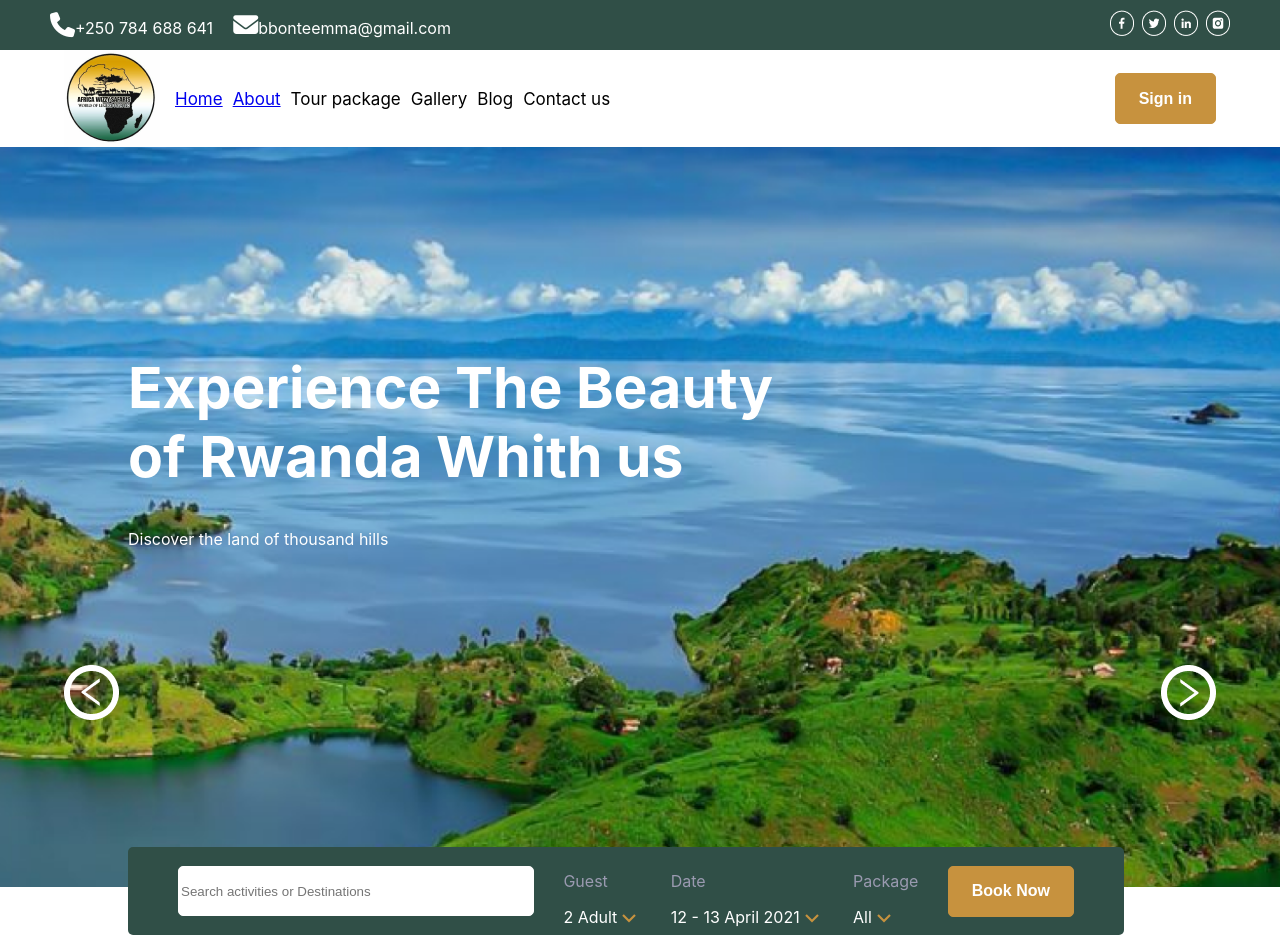
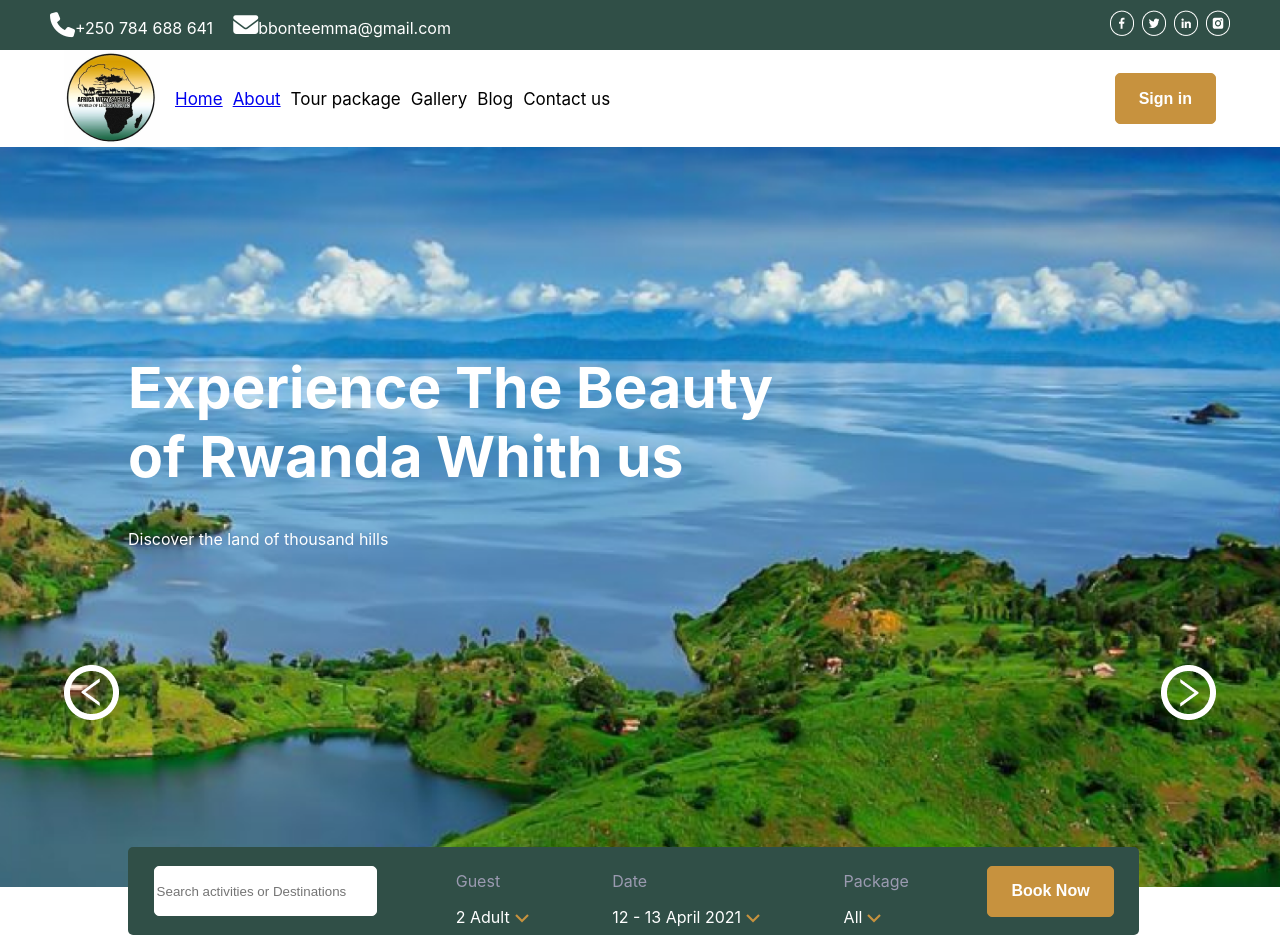
Before and after one commit to kadjialan/figma-page-react, a React (Create React App) app: page / in a window 1280 px wide. Shown: the top 952 px of the page. Built offline with nearby package versions, Linux system fonts and the light colour scheme.

Commit message:
modifying navbar design

```diff
--- a/src/Pages/Home/Subsearch/Subsearch.css
+++ b/src/Pages/Home/Subsearch/Subsearch.css
@@ -1,21 +1,21 @@
 .bar {
     background-color: #304F47;
     display: flex;
-    width: 70%;
+    width: 75%;
     height: 88px;
     margin-top: -40px;
     left: 10%;
     justify-content: space-between;
     align-items: center;
     border-radius: 5px;
-    padding: 0 50px;
+    padding: 0 2vw;
     position: absolute;
 }
 
 input {
     height: 46px;
     border-radius: 5px;
-    width: 350px;
+    width: 17vw;
     border: 1px solid #FFF;
 }
 
```
